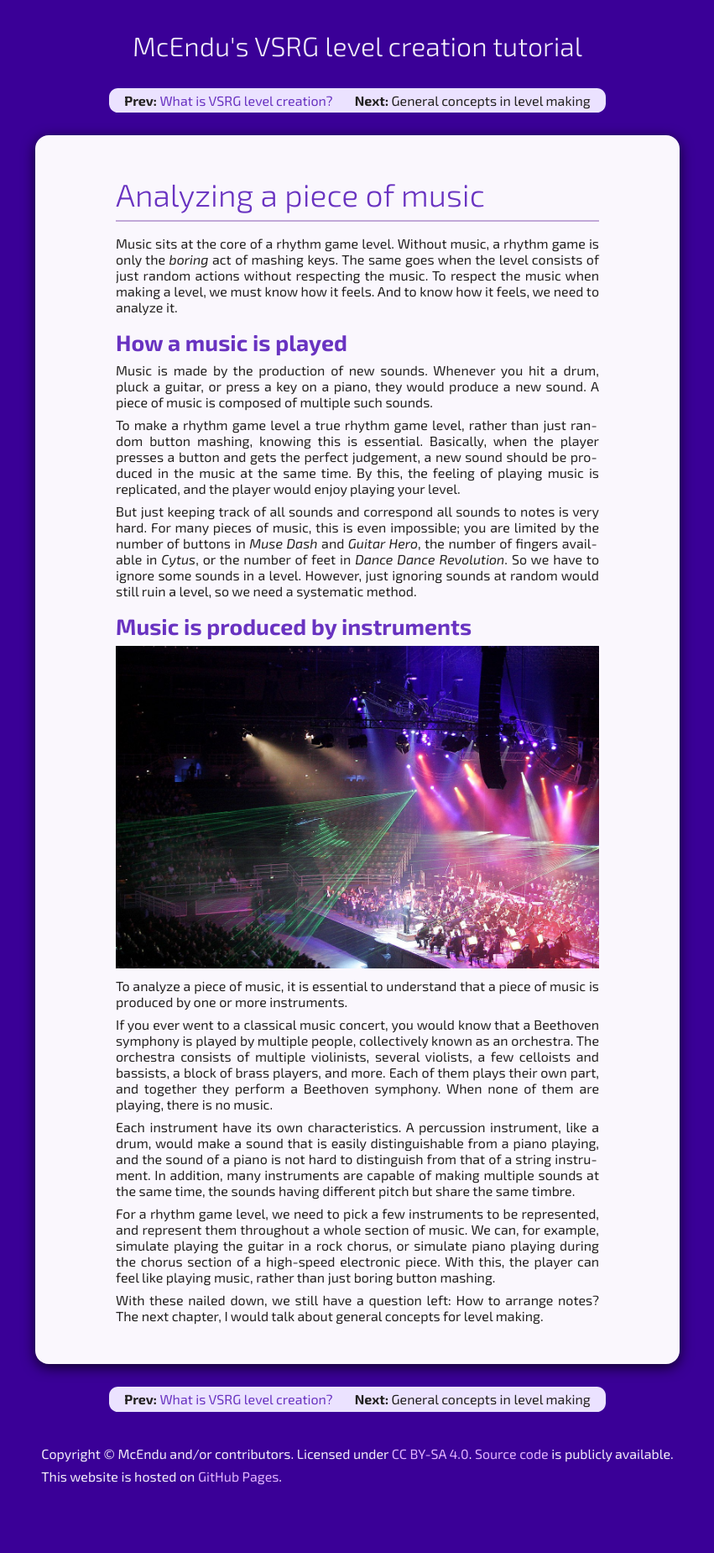
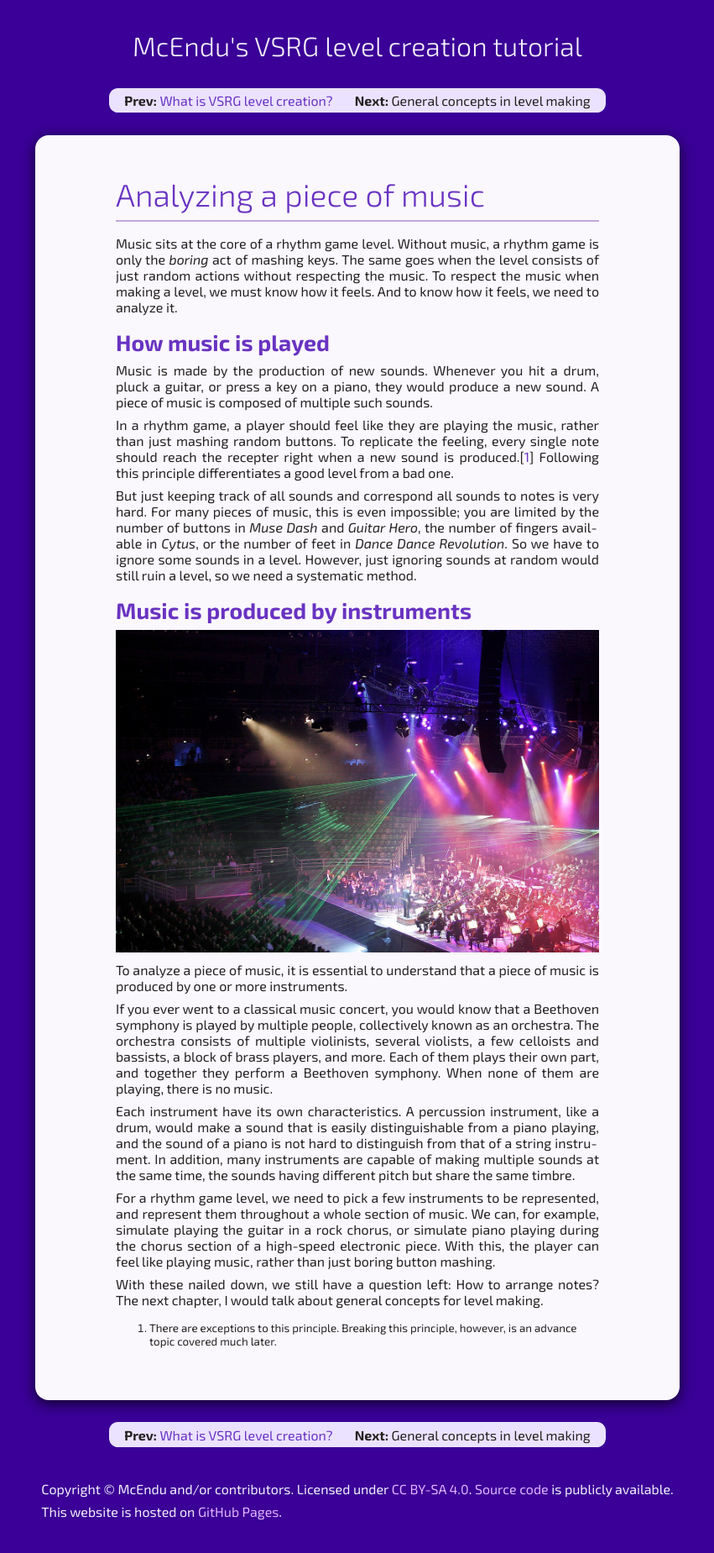
Before and after one commit to mcendu/ommtutorial, a Jekyll site: the page built from en/analysis.md, in a window 1280 px wide. Shown: the whole page at 84% size, without its empty margins (214-1065 px from the left). Built offline with Jekyll 4.4.1, drawn with Linux system fonts in a browser that asks for light colours; before the commit the page ends 1807 px from its top, so only the background shows below that.

Commit message:
change writing in analysis.md

```diff
--- a/en/analysis.md
+++ b/en/analysis.md
@@ -15,18 +15,17 @@ level consists of just random actions without respecting the music. To
 respect the music when making a level, we must know how it feels. And
 to know how it feels, we need to analyze it.
 
-## How a music is played
+## How music is played
 
 Music is made by the production of new sounds. Whenever you hit a drum,
 pluck a guitar, or press a key on a piano, they would produce a new
 sound. A piece of music is composed of multiple such sounds.
 
-To make a rhythm game level a true rhythm game level, rather than just
-random button mashing, knowing this is essential. Basically, when the
-player presses a button and gets the perfect judgement, a new sound
-should be produced in the music at the same time. By this, the feeling
-of playing music is replicated, and the player would enjoy playing your
-level.
+In a rhythm game, a player should feel like they are playing the music,
+rather than just mashing random buttons. To replicate the feeling,
+every single note should reach the recepter right when a new sound is
+produced.\[[1]\] Following this principle differentiates a good level
+from a bad one.
 
 But just keeping track of all sounds and correspond all sounds to notes
 is very hard. For many pieces of music, this is even impossible; you are
@@ -67,3 +66,12 @@ rather than just boring button mashing.
 With these nailed down, we still have a question left: How to arrange
 notes? The next chapter, I would talk about general concepts for level
 making.
+
+<div class="references" markdown="1">
+
+1.  <a id="note_1"></a>There are exceptions to this principle. Breaking
+    this principle, however, is an advance topic covered much later.
+
+</div>
+
+[1]: #note_1
```
Also changed, not shown: en/introduction.md (+6 -0 lines).
